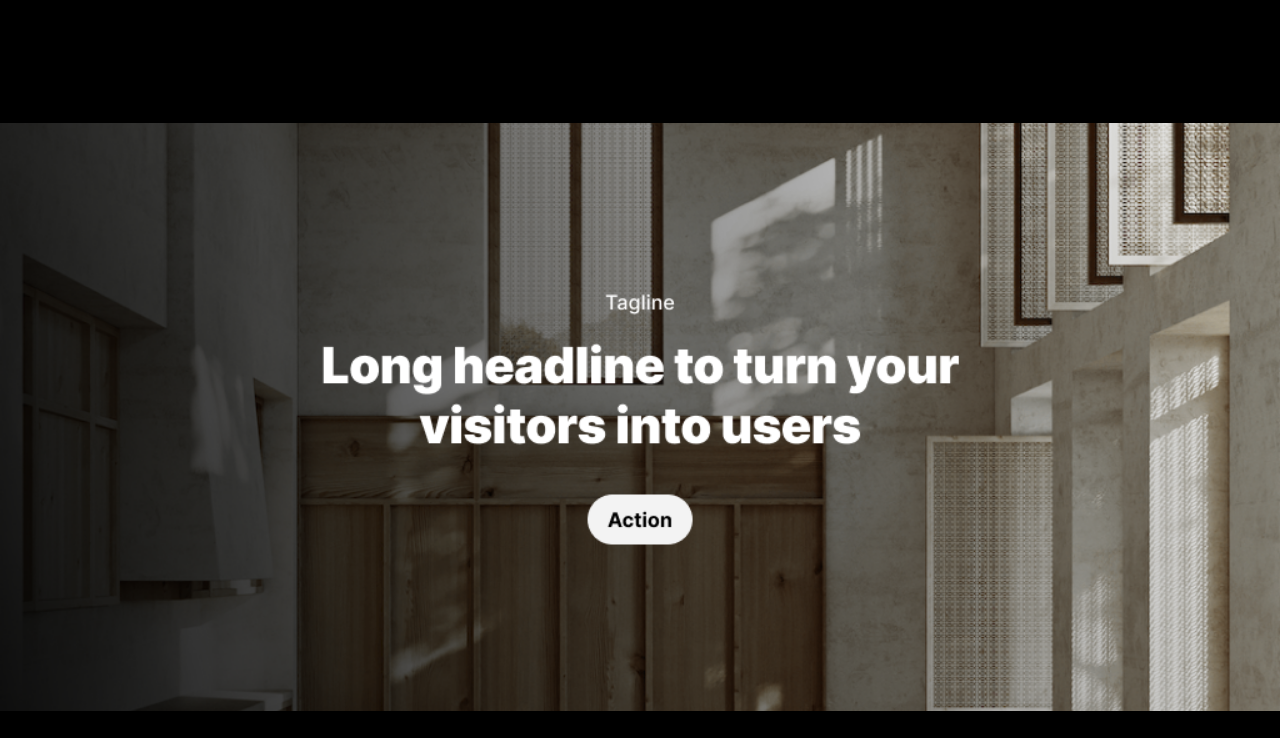
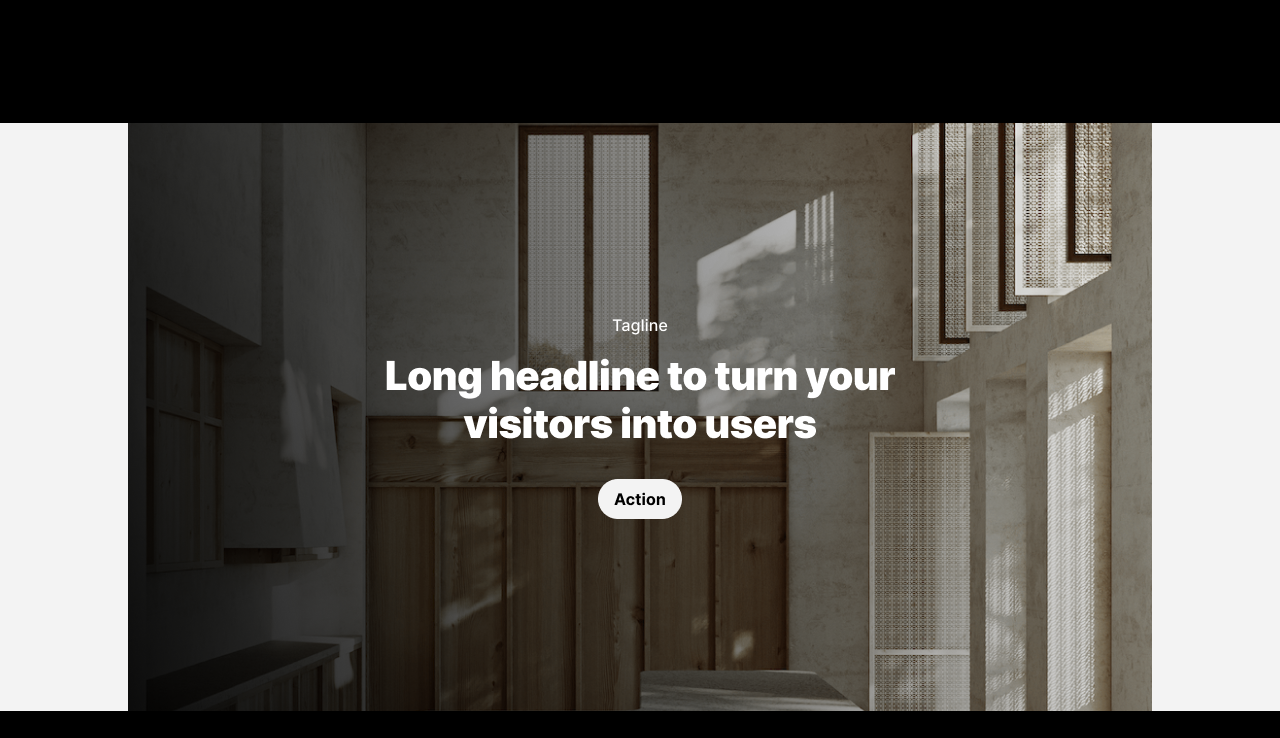
Before and after one commit to sergimandaria/homework7, a plain HTML site: page index.html in a window 1280 px wide. Shown: the part 2020-2758 px from the top of the page. Drawn offline with Linux system fonts and the light colour scheme.

Commit message:
change background picture to picture and change some color

```diff
--- a/index.html
+++ b/index.html
@@ -107,7 +107,12 @@
 
     </section>
     <div class="cover">
-
+        <picture class="pictures">
+            <source media="(min-width:1440px)" srcset="/assets/pictures/lastlg.png">
+            <source media="(min-width:1024px)" srcset="/assets/pictures/lastbig.png">
+            <source media="(min-width:744px)" srcset="/assets/pictures/lastmd.png">
+      <img src="assets/pictures/lastsm.png" alt="img">
+       </picture>
     </div>
     <footer class="footer">
 
--- a/styles/index.css
+++ b/styles/index.css
@@ -182,13 +182,13 @@
     font-size: 1.4rem;
     color: rgba(255, 255, 255, 1);
 }
-
+.pictures{
+    display: flex;
+    justify-content: center;
+}
 .cover {
     height: 500px;
-    background-image: url(/assets/pictures/lastsm.png);
-    background-position: center;
-    background-repeat: no-repeat;
-    background-size: cover;
+    background-color:rgba(243, 243, 243, 1) ;
 
 }
 
--- a/styles/media.css
+++ b/styles/media.css
@@ -58,10 +58,6 @@
 
     .cover {
         height: 588px;
-        background-image: url(/assets/pictures/lastmd.png);
-        background-position: center;
-        background-repeat: no-repeat;
-        background-size: cover;
 
     }
 
@@ -178,10 +174,6 @@
 
     .cover {
         height: 588px;
-        background-image: url(/assets/pictures/lastbig.png);
-        background-position: center;
-        background-repeat: no-repeat;
-        background-size: cover;
 
     }
 
@@ -251,11 +243,6 @@
 
     .cover {
         height: 564px;
-        background-image: url(/assets/pictures/lastlg.png);
-        background-position: center;
-        background-repeat: no-repeat;
-        background-size: cover;
-
     }
 
     .footer {
```
